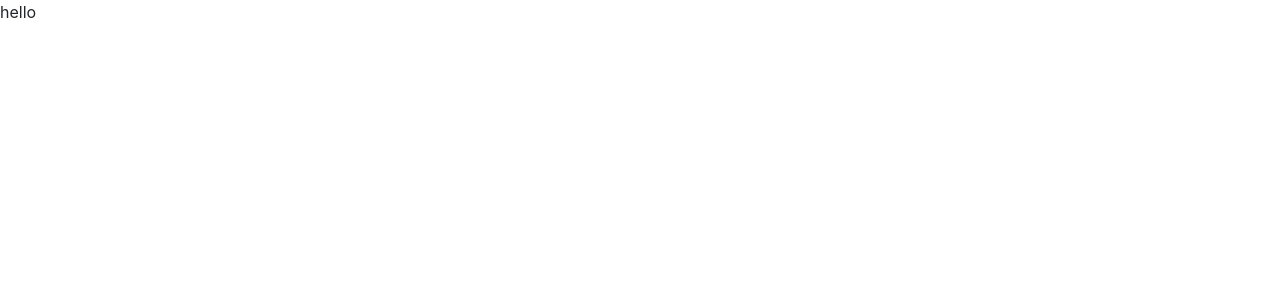
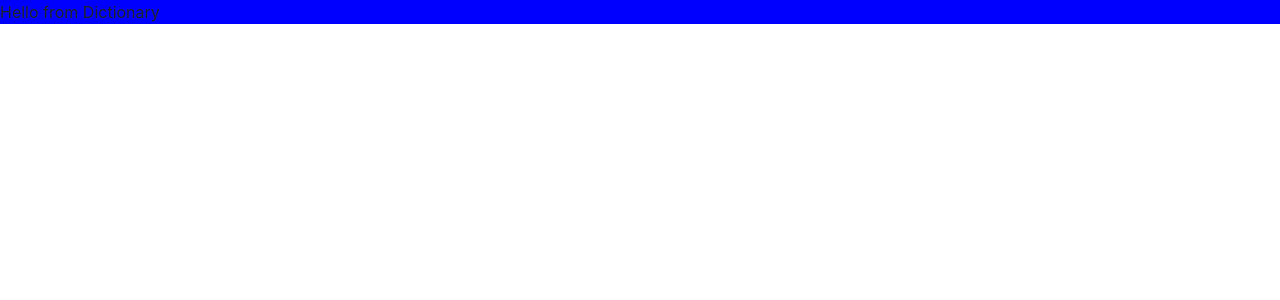
Before and after one commit to Annika1188/Dictionary-project, a React (Create React App) app: page / in a window 1280 px wide. Shown: the top 300 px of the page. Built offline with nearby package versions, Linux system fonts and the light colour scheme.

Commit message:
added dictionary component

```diff
--- a/src/App.js
+++ b/src/App.js
@@ -1,10 +1,13 @@
 import "./App.css";
+import Dictionary from "./Dictionary";
 
 function App() {
   return (
     <div className="App">
       <header className="App-header"></header>
-      hello
+      <main>
+        <Dictionary />
+      </main>
     </div>
   );
 }
--- /dev/null
+++ b/src/Dictionary.css
@@ -0,0 +1,3 @@
+.Dictionary {
+  background: blue;
+}
--- /dev/null
+++ b/src/Dictionary.js
@@ -0,0 +1,5 @@
+import "./Dictionary.css";
+
+export default function Dictionary() {
+  return <div className="Dictionary">Hello from Dictionary</div>;
+}
```
